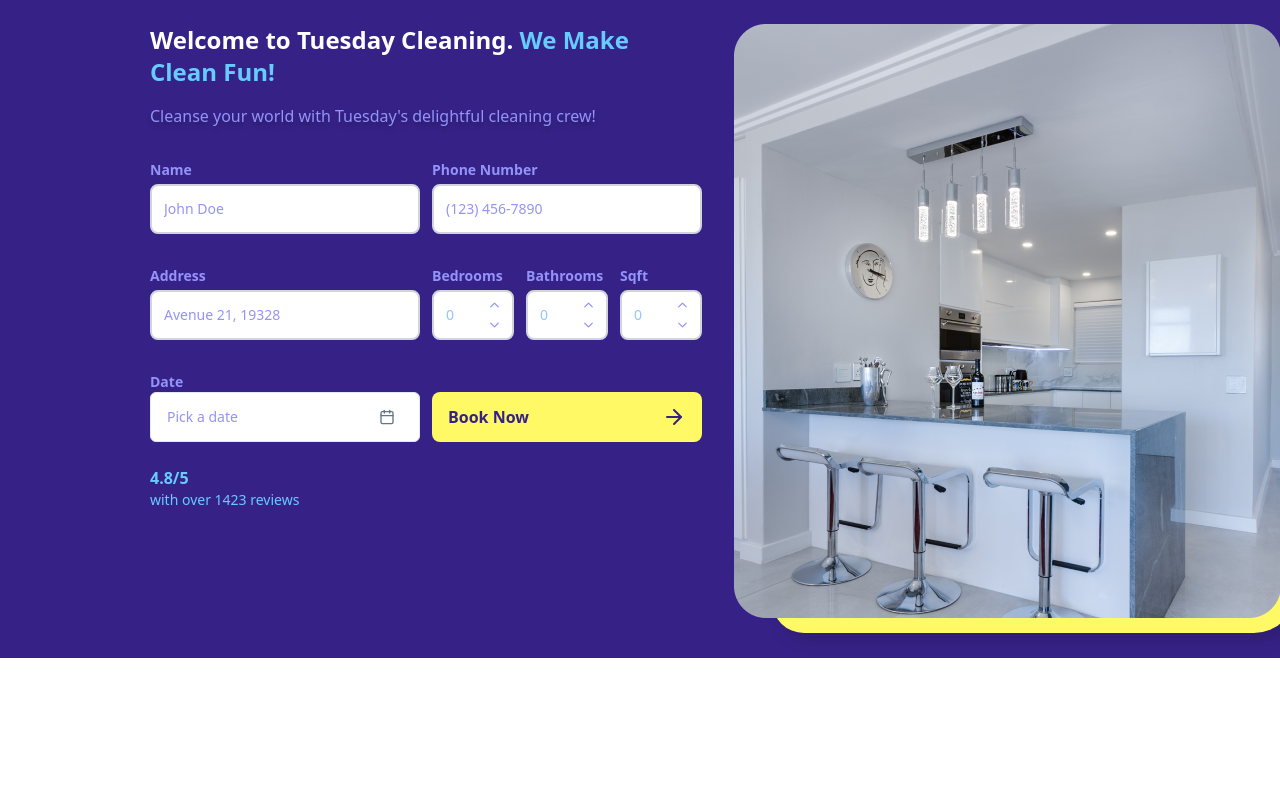
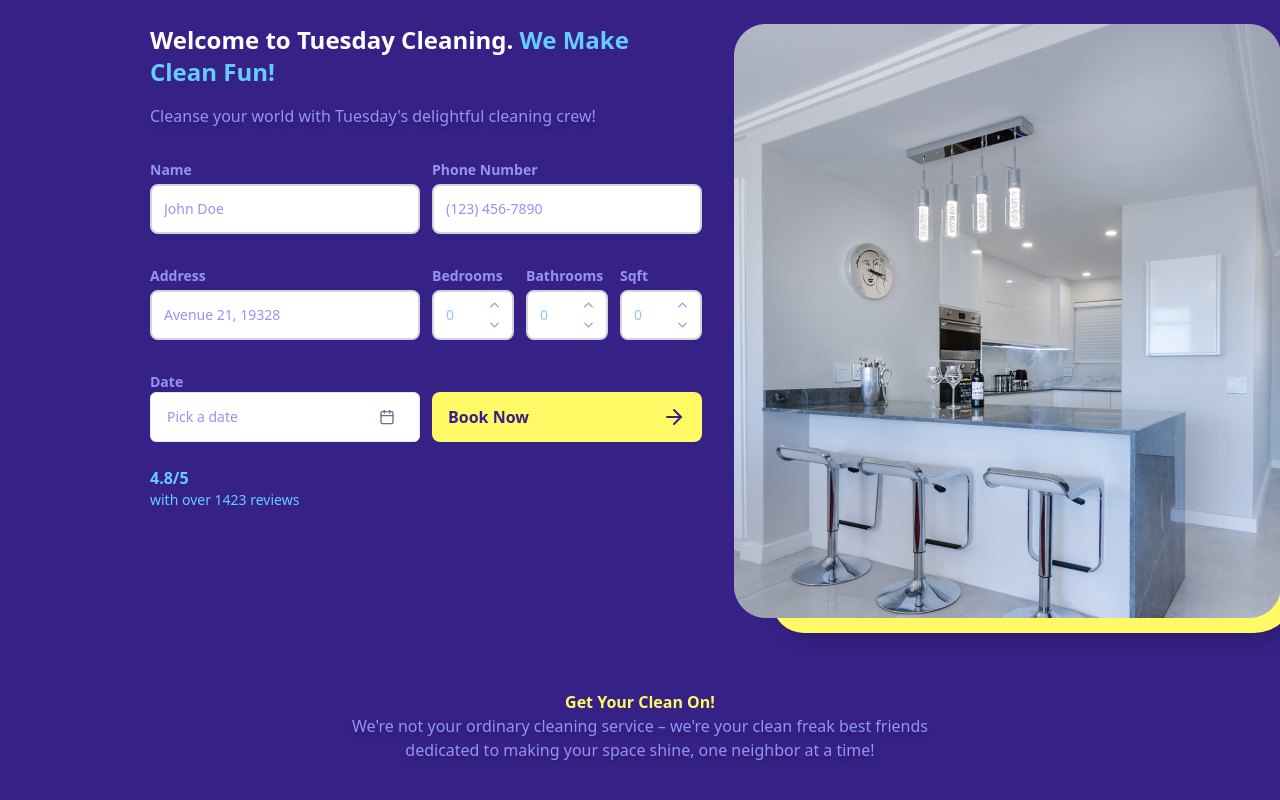
Before and after one commit to Sall99/tuesday-Cleaning-app, a Next.js app: page / in a window 1280 px wide. Shown: the part 200-1000 px from the top of the page. Before the commit the page ends 858 px from the top, so only its background shows below. Built offline with nearby package versions, Linux system fonts and the light colour scheme.

Commit message:
feat: add some animation on show-case

```diff
--- a/src/components/navbar/navbar.tsx
+++ b/src/components/navbar/navbar.tsx
@@ -24,7 +24,7 @@ const navLinks: NavLinks[] = [
 ];
 export const NavBar = () => {
   return (
-    <div className='py-_48 2xl:px-_200 px-_50 flex items-center justify-between gap-16 bg-purple-400 transition-all duration-300 ease-in-out'>
+    <div className='py-_48 2xl:px-_200 px-_50 anime flex items-center justify-between gap-16 bg-purple-400'>
       <Link href='/'>
         <Image src='/svg/Logo.svg' alt='logo' width={174.249} height={64} />
       </Link>
--- a/src/components/show-case/show-case.tsx
+++ b/src/components/show-case/show-case.tsx
@@ -9,9 +9,15 @@ interface ShowCaseProps {
   imageSrc: string;
   headText: string;
   subText: string;
+  bottomText?: boolean;
 }
 
-const ShowCase: FC<ShowCaseProps> = ({ imageSrc, headText, subText }) => {
+const ShowCase: FC<ShowCaseProps> = ({
+  imageSrc,
+  headText,
+  subText,
+  bottomText = false,
+}) => {
   const match = headText.match(/"(.*?)"/);
   const colored = match ? match[1] : null;
   const placeHolderHolder = '__PLACEHOLDER__';
@@ -24,7 +30,8 @@ const ShowCase: FC<ShowCaseProps> = ({ imageSrc, headText, subText }) => {
   const [before, after] = headTextWithPlaceHolder.split(placeHolderHolder);
 
   return (
-    <div className='px-_150 2xl:px-_200 3xl:pr-_340 flex justify-between  gap-8 bg-purple-400 pb-10 pt-16 text-white'>
+    <div className='px-_150 2xl:px-_200 3xl:pr-_340  pb-_72 anime bg-purple-400 pt-16 text-white'>
+      <div className='flex justify-between gap-8'>
         <div className='flex-1'>
           {' '}
           <div>
@@ -41,6 +48,7 @@ const ShowCase: FC<ShowCaseProps> = ({ imageSrc, headText, subText }) => {
           </div>
           <BookNow />
         </div>
+
         <div className='relative'>
           <div className='show-yellow-rectangle'></div>
           <div className={cn('w-_547 h-_594 relative z-10')}>
@@ -48,6 +56,15 @@ const ShowCase: FC<ShowCaseProps> = ({ imageSrc, headText, subText }) => {
           </div>
         </div>
       </div>
+
+      <div className='mt-_72 xxl:text-4xl show-case-bottom-text m-auto flex flex-col items-center justify-center'>
+        <h2 className='font-bold text-yellow-400'>Get Your Clean On!</h2>
+        <p className='w-_600 anime xxl:text-2xl text-center text-purple-500'>
+          We're not your ordinary cleaning service – we're your clean freak best
+          friends dedicated to making your space shine, one neighbor at a time!
+        </p>
+      </div>
+    </div>
   );
 };
 
--- a/src/styles/globals.css
+++ b/src/styles/globals.css
@@ -131,6 +131,10 @@
   animation: animate-shake 0.2s ease-in-out 0s 2;
 }
 
+.show-case-bottom-text p {
+  text-shadow: 0px 4px 4px rgba(0, 0, 0, 0.25);
+}
+
 /* Hide input:number arrows */
 input[type='number'] {
   -webkit-appearance: textfield;
@@ -144,6 +148,10 @@ input[type='number']::-webkit-outer-spin-button {
 
 .chevron-clicked {
   animation: flash-chevron 0.5s ease-in-out 0s 1;
+}
+
+.anime {
+  transition: all 0.3s ease-in-out;
 }
 
 /* KeyFrames */
--- a/tailwind.config.ts
+++ b/tailwind.config.ts
@@ -96,6 +96,7 @@ export default {
         _30: '30px',
         _48: '48px',
         _50: '50px',
+        _72: '72px',
         _82: '82px',
         _100: '100px',
         _150: '150px',
@@ -106,6 +107,7 @@ export default {
         _340: '340px',
         _547: '547px',
         _594: '594px',
+        _600: '600px',
       },
     },
   },
```
Lines whose indentation alone changed are shown as unchanged.
